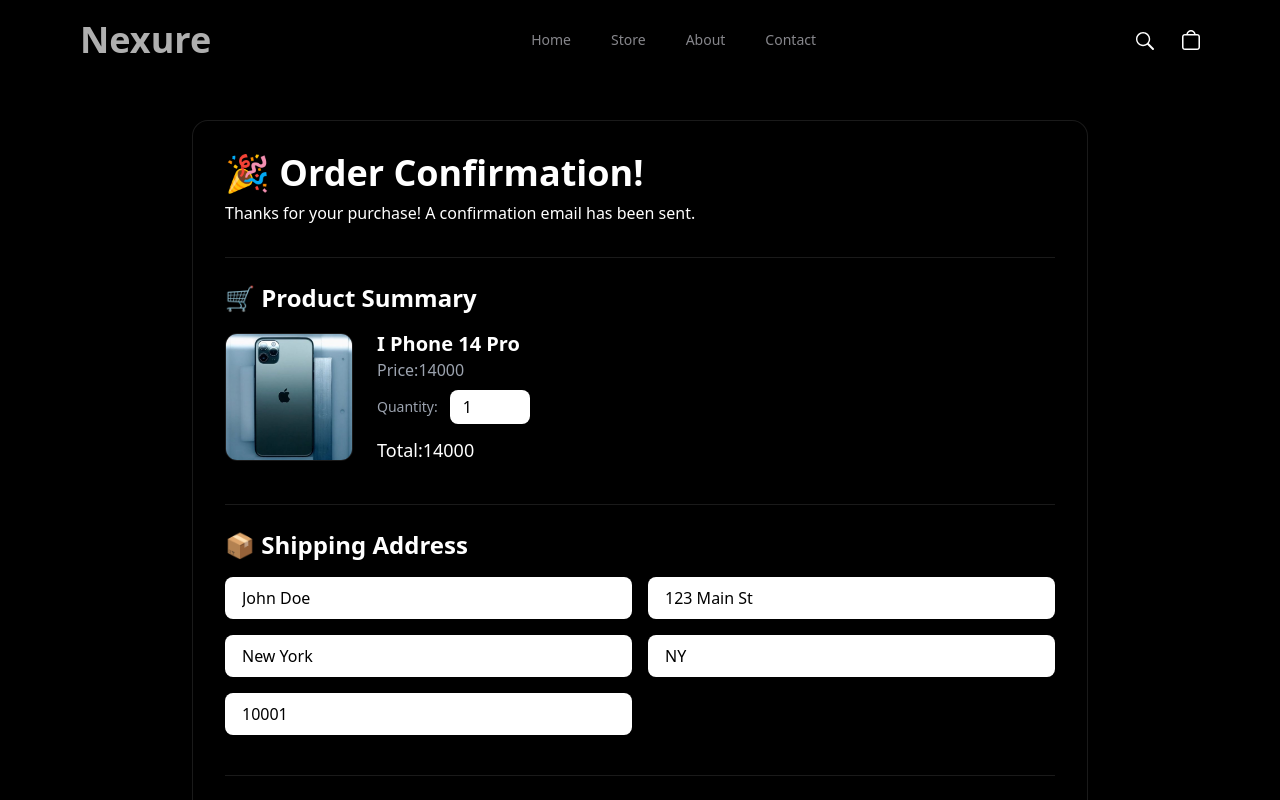
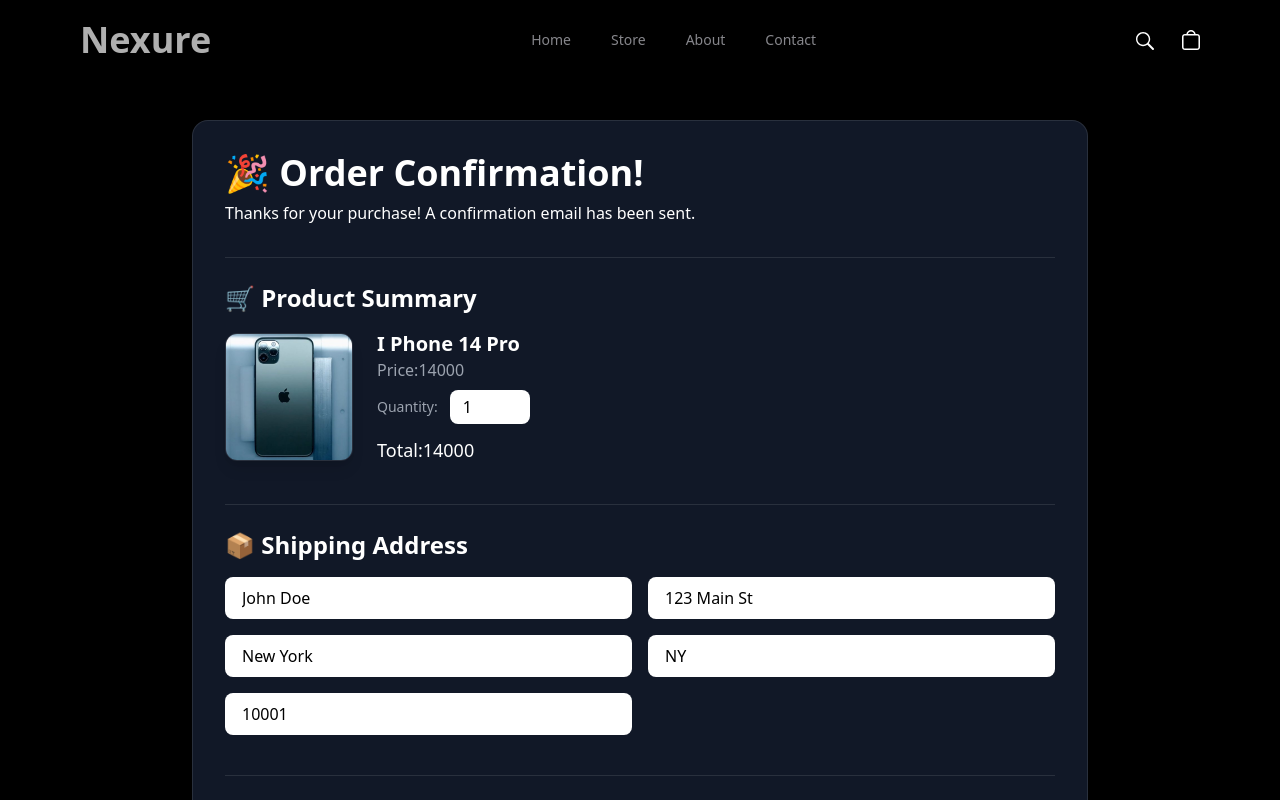
Before and after one commit to Gokulkdl/e-com, a React (Vite) app in the folder client/: page /confirm in a window 1280 px wide. Shown: the top 800 px of the page. Built offline with nearby package versions, Linux system fonts and the light colour scheme.

Commit message:
order page added

```diff
--- a/client/src/pages/OrderConfirm.jsx
+++ b/client/src/pages/OrderConfirm.jsx
@@ -2,7 +2,7 @@
 
 const OrderConfirm = () => {
   return (
-    <div className="max-w-4xl mx-auto mt-10 p-8 bg-black text-white rounded-2xl shadow-2xl border border-white/10">
+    <div className="max-w-4xl mx-auto mt-10 p-8 bg-gray-900  text-white rounded-2xl shadow-2xl border border-white/10 mb-10">
       <h1 className="text-4xl font-bold mb-2 text-white">🎉 Order Confirmation!</h1>
       <p className="text-white mb-8">Thanks for your purchase! A confirmation email has been sent.</p>
 
```
